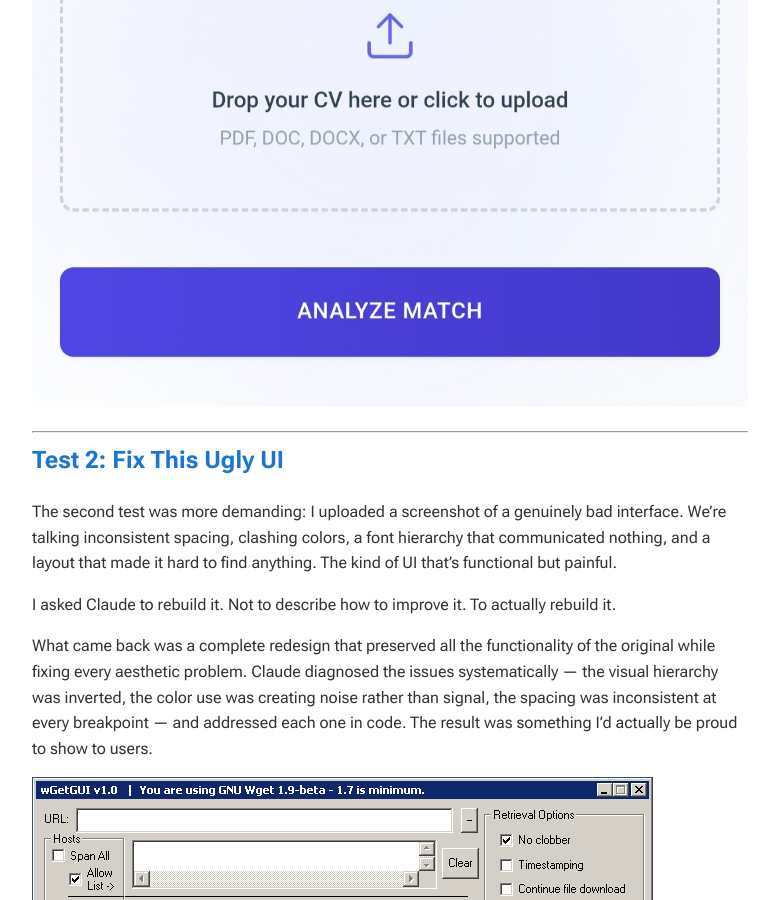
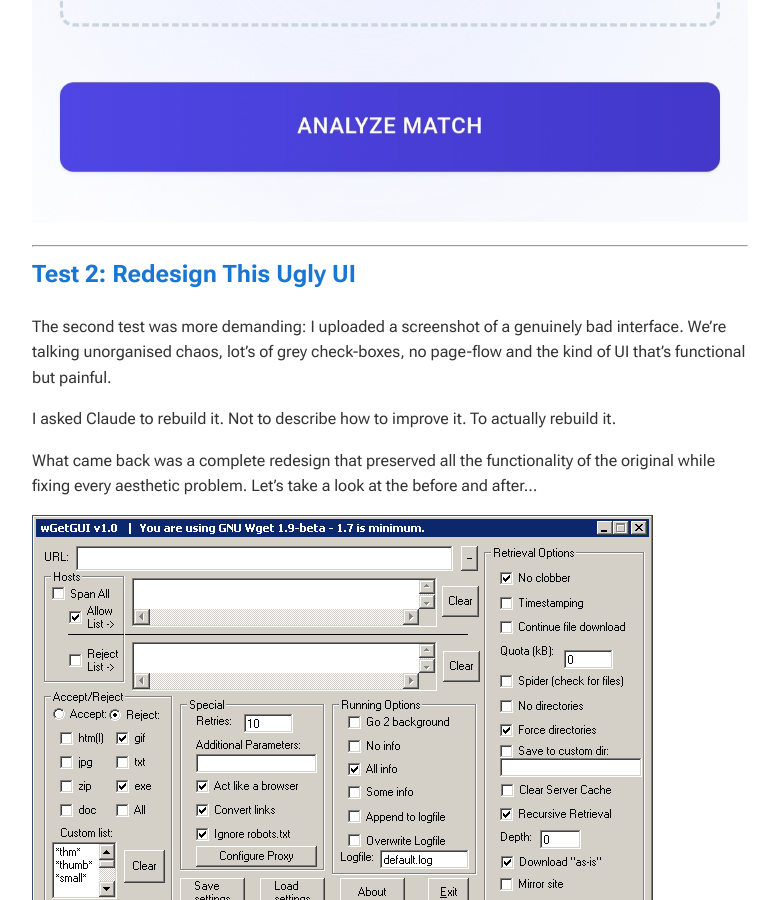
Before and after one commit to dazstaffs/blog, a Jekyll site: the page built from _posts/2026-03-11-Claude-React-UI.md, in a window 1280 px wide and 900 px high, scrolled down 2682 px. Shown: the whole window, without its empty margins (250-1026 px from the left). Built offline with Jekyll 4.4.1, drawn with Linux system fonts in a browser that asks for light colours; some of the changed text lies outside the part shown.

Commit message:
Updated my blog on Claude UI to be shorter and more accurate

```diff
--- a/_posts/2026-03-11-Claude-React-UI.md
+++ b/_posts/2026-03-11-Claude-React-UI.md
@@ -41,23 +41,19 @@ Here's what that looks like in practice:
 
 ## Test 1: Build Me Something Beautiful
 
-My first test was open-ended. I gave Claude a brief description of what I needed — a dashboard component for a SaaS product — and asked it to build something worth looking at. No design specs. No Figma file. Just a prompt.
-
-The result was not generic. Claude chose a refined dark-mode aesthetic with warm amber accents, used a distinctive serif display font for the headline metrics, and structured the layout with generous negative space that made the data breathe. The component had hover states, animated counters, and a sidebar that responded to interaction — all in a single file, using Tailwind utility classes.
-
-More importantly, it felt *designed*. Not assembled — designed. That's the difference that's hard to quantify but impossible to miss.
+My first test was open-ended. I gave Claude a brief description of what I needed — "I want to build a basic react app for a demo. It must take a job description and allow for a CV upload.". No design specs. No Figma file. Just a prompt. Where is what it came up with...
 
 ![Image]({{ site.baseurl }}/assets/images/ClaudeBuildFromScratch.jpg)
 
 ---
 
-## Test 2: Fix This Ugly UI
+## Test 2: Redesign This Ugly UI
 
-The second test was more demanding: I uploaded a screenshot of a genuinely bad interface. We're talking inconsistent spacing, clashing colors, a font hierarchy that communicated nothing, and a layout that made it hard to find anything. The kind of UI that's functional but painful.
+The second test was more demanding: I uploaded a screenshot of a genuinely bad interface. We're talking unorganised chaos, lot's of grey check-boxes, no page-flow and the kind of UI that's functional but painful.
 
 I asked Claude to rebuild it. Not to describe how to improve it. To actually rebuild it.
 
-What came back was a complete redesign that preserved all the functionality of the original while fixing every aesthetic problem. Claude diagnosed the issues systematically — the visual hierarchy was inverted, the color use was creating noise rather than signal, the spacing was inconsistent at every breakpoint — and addressed each one in code. The result was something I'd actually be proud to show to users.
+What came back was a complete redesign that preserved all the functionality of the original while fixing every aesthetic problem. Let's take a look at the before and after...
 
 ![Image]({{ site.baseurl }}/assets/images/ClaudeUglyBefore.png)
 ![Image]({{ site.baseurl }}/assets/images/ClaudeUglyAfter.jpg)
@@ -86,7 +82,7 @@ Building a real system means grappling with:
 
 - Authentication and authorisation — who can access what, and how do you enforce it securely at every layer, not just the UI?
 - Resilience — what happens when a service fails, a network call times out, or a database goes down? A beautiful UI that surfaces a blank screen under load isn't production-ready.
-- Scalability — can your architecture handle ten users? Ten thousand? Will it cost you a fortune to find out it can't?
+- Scalability — can your architecture handle ten users? Ten thousand? Will it cost you a fortune to find out?
 - Observability — can you see what your system is doing in production? Logs, metrics, traces, alerting — without these, you're flying blind when things go wrong.
 - Cloud infrastructure knowledge — deploying, managing, and optimising on AWS, GCP, or Azure requires expertise that goes far beyond what any UI generator touches.
 
@@ -112,8 +108,6 @@ Claude does something different. It treats UI generation as a design problem, no
 
 Just remember: a great front door is only the beginning. What's behind it still takes real engineering.
 
-If you've been frustrated by the gap between what AI UI tools promise and what they deliver, it's worth spending an hour with Claude. What surprised me wasn't that it could build a UI. It was that it could build one I was genuinely proud of.
-
 ---
 
 *Try it yourself: Claude is available at [claude.ai](https://claude.ai). Describe your UI, upload a screenshot, or paste your existing component — and see what comes back.*
```
